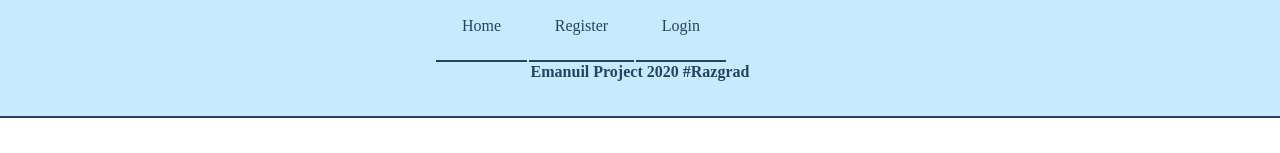
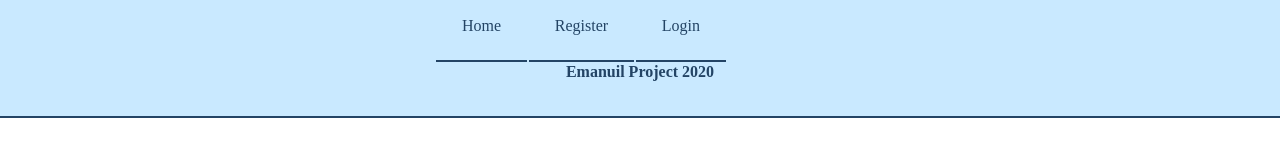
Before and after one commit to EmORz/reactjs-project-Emanuil, a React (Create React App) app: page / in a window 1280 px wide. Shown: the part 153-306 px from the top of the page. Built offline with nearby package versions, Linux system fonts and the light colour scheme.

Commit message:
feat: just test

```diff
--- a/src/components/footer/index.js
+++ b/src/components/footer/index.js
@@ -12,7 +12,7 @@ const Footer = () => {
                 <Link href= "#" title="Footer Going to 3" type='footer'></Link>
 
             </ul>
-            <p className={styles.footerSign} >Emanuil Project 2020 #Razgrad</p>
+            <p className={styles.footerSign} >Emanuil Project 2020</p>
 
         </footer>
     )
```
